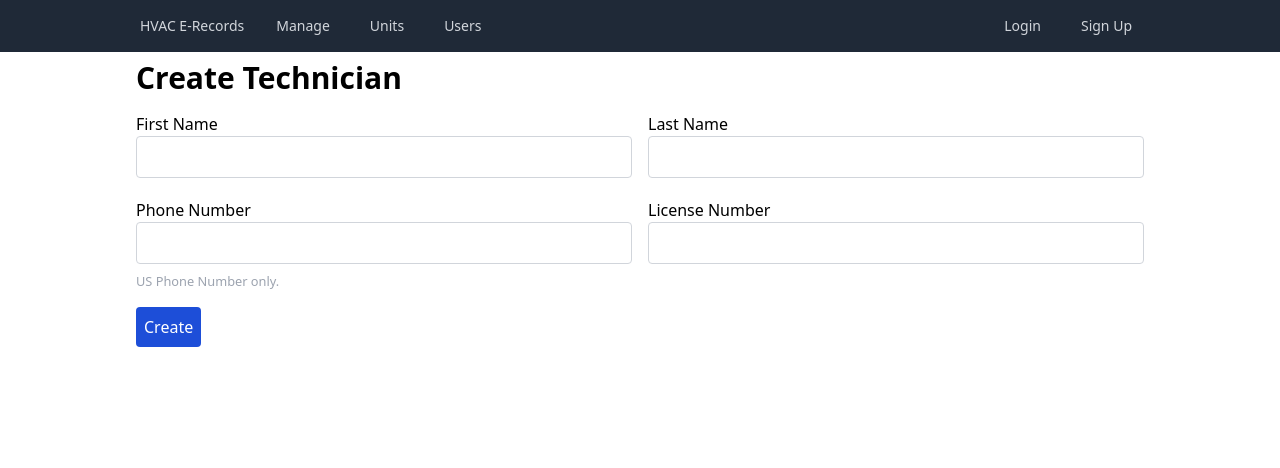
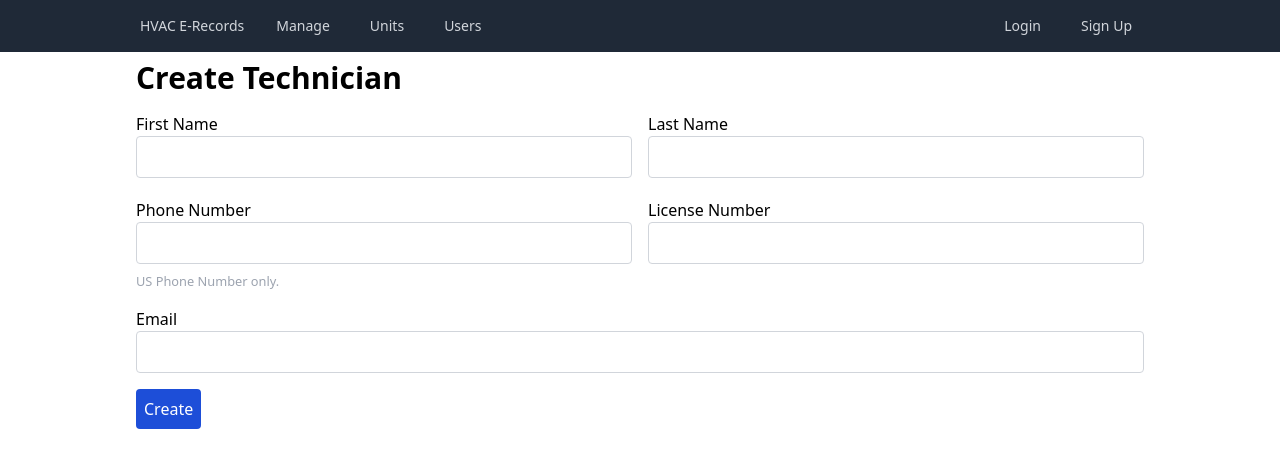
Before and after one commit to kevintdao/hvac-erecords, a Next.js app in the folder client/: page /technicians/create in a window 1280 px wide. Shown: the top 468 px of the page. Built offline with nearby package versions, Linux system fonts and the light colour scheme.

Commit message:
added enail field

```diff
--- a/client/components/technicians/TechnicianForm.jsx
+++ b/client/components/technicians/TechnicianForm.jsx
@@ -101,6 +101,22 @@ export default function TechnicianForm({type, data, onSubmit}) {
                         <span className='text-sm text-red-700 mt-1' id="license_number-help">{errors.license_number?.message}</span>
                     </div>
                 </div>
+                <div className={styles.inputContainer}>
+                        <label htmlFor="email">Email</label>
+                        <input
+                        type="text"
+                        name="email"
+                        id="email"
+                        className={`${styles.input} ${errors.last_name ? "border-red-400" : "border-gray-300"}`}
+                        {...register('email', {
+                            required: {
+                            value: true,
+                            message: "Enter an email address"
+                            }
+                        })}
+                        />
+                        {/* <span className='text-sm text-red-700 mt-1' id="last_name-help">{errors.last_name?.message}</span> */}
+                    </div>
                 <div>
                     <button className={styles.button} id='create-button'>{type}</button>
                 </div>
```
